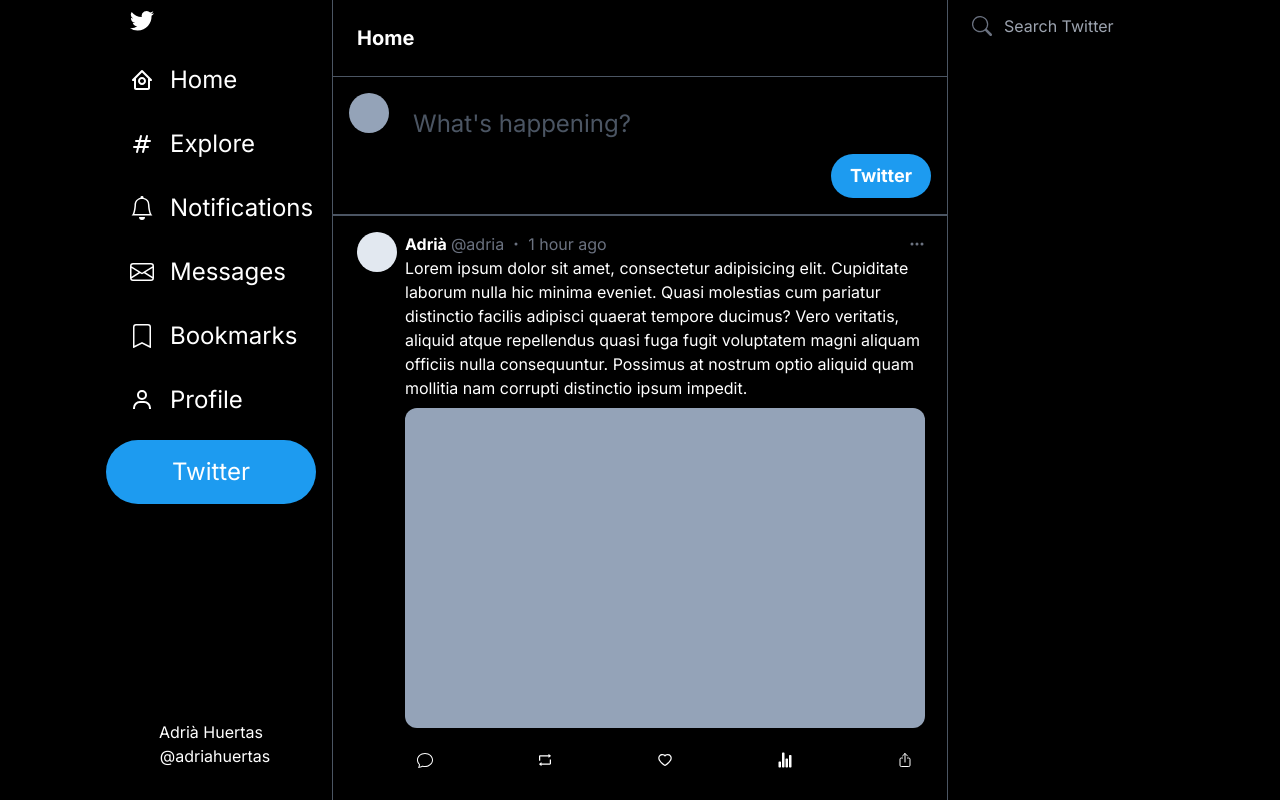
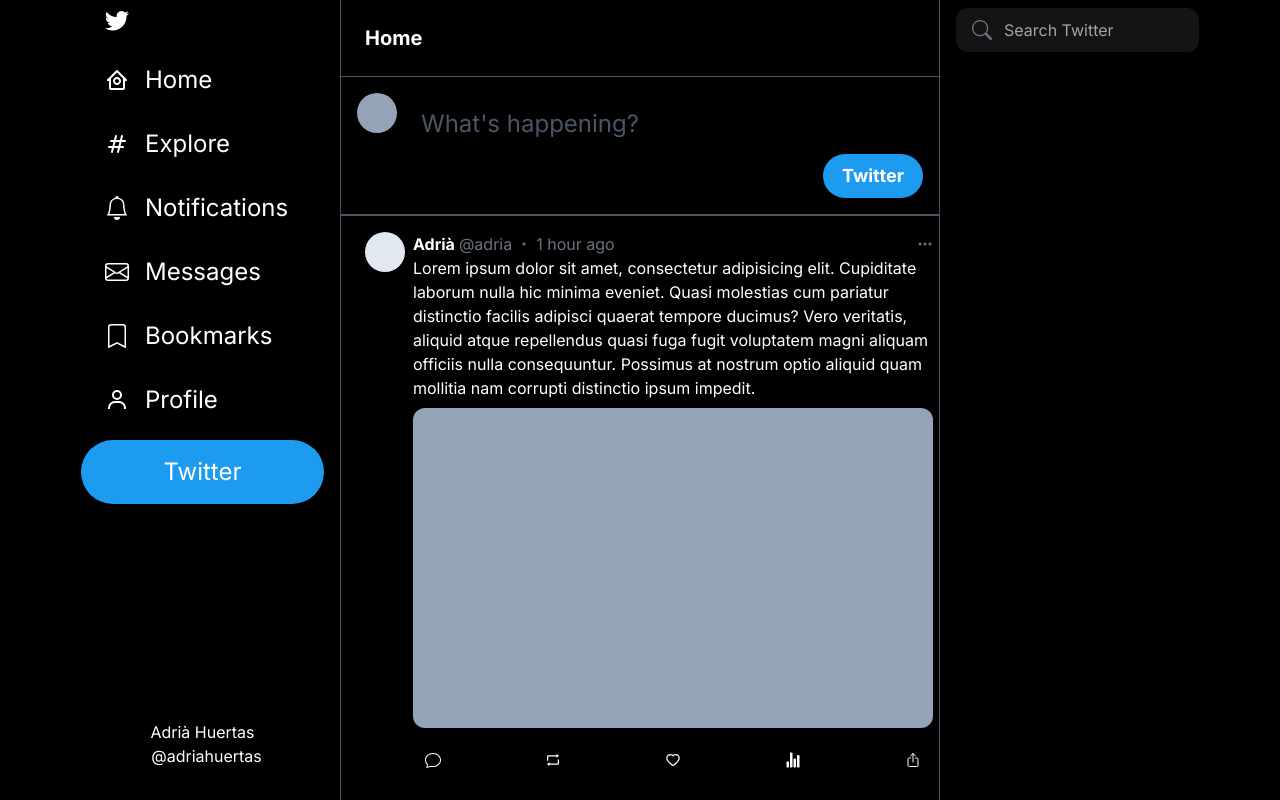
Before and after one commit to adriahuertas/twitter-clone, a Next.js app: page / in a window 1280 px wide. Shown: the top 800 px of the page. Built offline with nearby package versions, Linux system fonts and the light colour scheme.

Commit message:
Styled search twitter input

```diff
--- a/src/app/components/LeftSidebar.tsx
+++ b/src/app/components/LeftSidebar.tsx
@@ -36,7 +36,7 @@
 
 const LeftSidebar = () => {
   return (
-    <section className="sticky top-0 w-[22%] flex flex-col items-stretch h-screen px-4">
+    <section className="sticky top-0 w-[275px] flex flex-col items-stretch h-screen px-4">
       <div className="flex flex-col items-stretch h-full space-y-4 ">
         {
           NAVIGATION_ITEMS.map((item) => (
--- a/src/app/components/Main.tsx
+++ b/src/app/components/Main.tsx
@@ -4,7 +4,7 @@
 
 const Main = () => {
   return (
-    <main className="flex w-[56%] h-full min-h-screen flex-col border-l-[0.5px] border-r-[0.5px] border-gray-600">
+    <main className="flex w-[600px] h-full min-h-screen flex-col border-l-[0.5px] border-r-[0.5px] border-gray-600">
       <h1 className="text-xl font-bold backdrop-blur p-6 bg-black/10 sticky top-0">Home</h1>
       <div className='border-t-[0.5px] border-b-[0.5px] px-4 flex items-stretch py-4 space-x-2 border-gray-600  relative'>
         <div className="w-10 h-10 bg-slate-400 rounded-full flex-none"></div>
--- a/src/app/page.tsx
+++ b/src/app/page.tsx
@@ -5,17 +5,21 @@
 const Home = () => {
   return (
     <div className="w-full h-full flex justify-center items-center relative bg-black">
-      <div className="max-w-[1100px] w-full h-full flex relative" >
+      <div className="max-w-[1150px] w-full h-full flex relative" >
         {/* Left sidebar / header */}
         <LeftSidebar />
         <Main />
-        <section className=" sticky top-0 w-[22%] flex flex-col items-stretch h-screen px-6">
+        <section className=" sticky top-2 w-[275px] mt-2 flex flex-col items-stretch h-screen px-4">
           <div>
-            <div className="relative w-full h-full">
-              <label htmlFor="searchBox" className="absolute top-0 left-0 h-full flex items-center justify-center">
-                <BsSearch className="w-5 h-5 text-gray-500" />
+            <div className="relative w-full h-full group">
+              <input
+                id="searchBox"
+                type="text"
+                placeholder="Search Twitter"
+                className="outline-none peer focus:border-primary focus:border bg-neutral-900/90 w-full h-full rounded-xl py-3 pl-12" />
+              <label htmlFor="searchBox" className="absolute top-0 left-0 h-full flex items-center justify-center p-4 peer-focus:text-primary text-gray-500">
+                <BsSearch className="w-5 h-5" />
               </label>
-              <input id="searchBox" type="text" placeholder="Search Twitter" className="outline-none bg-transparent w-full h-full rounded-xl py-4 px-8" />
             </div>
           </div>
           <div></div>
```
